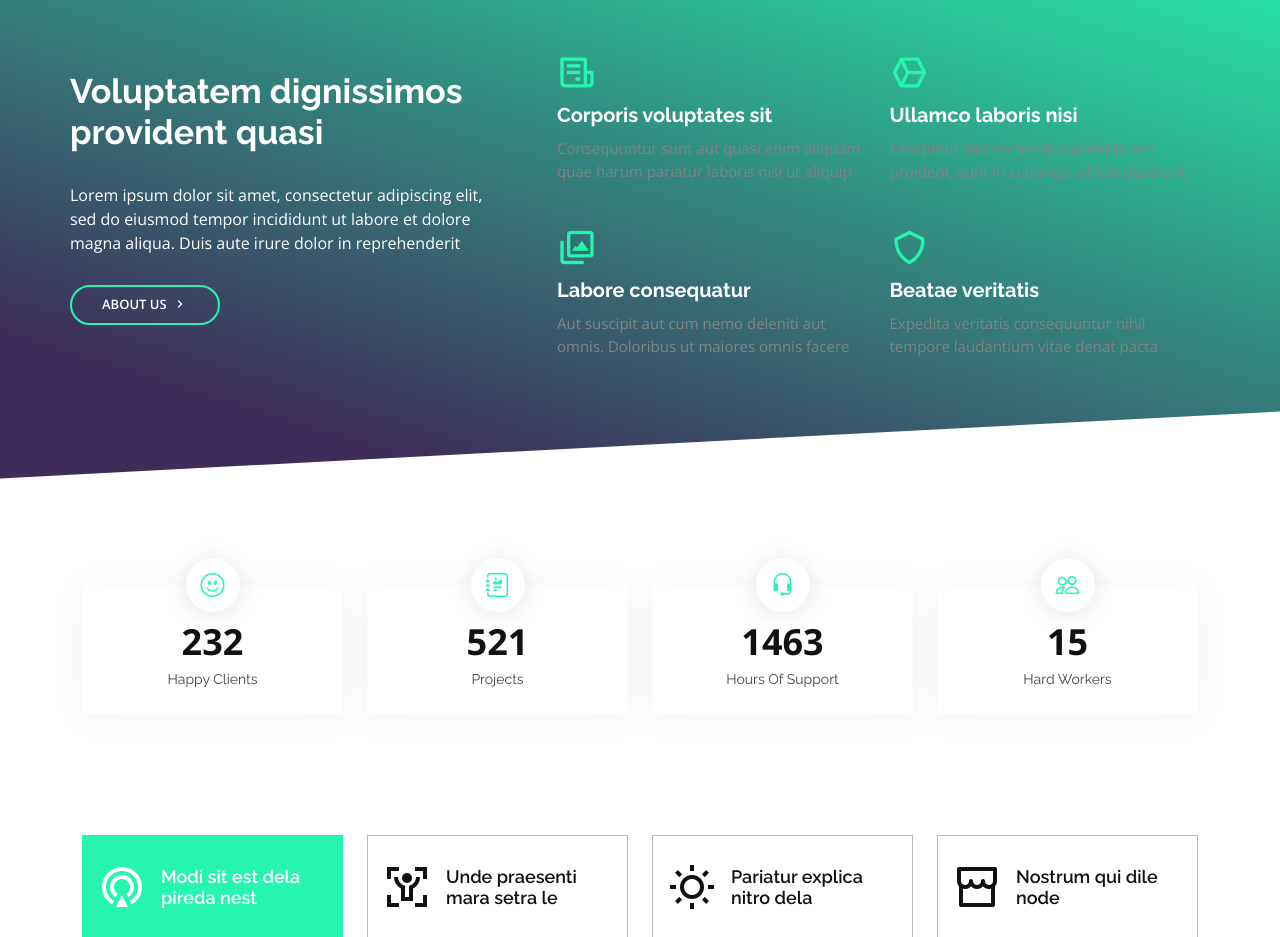
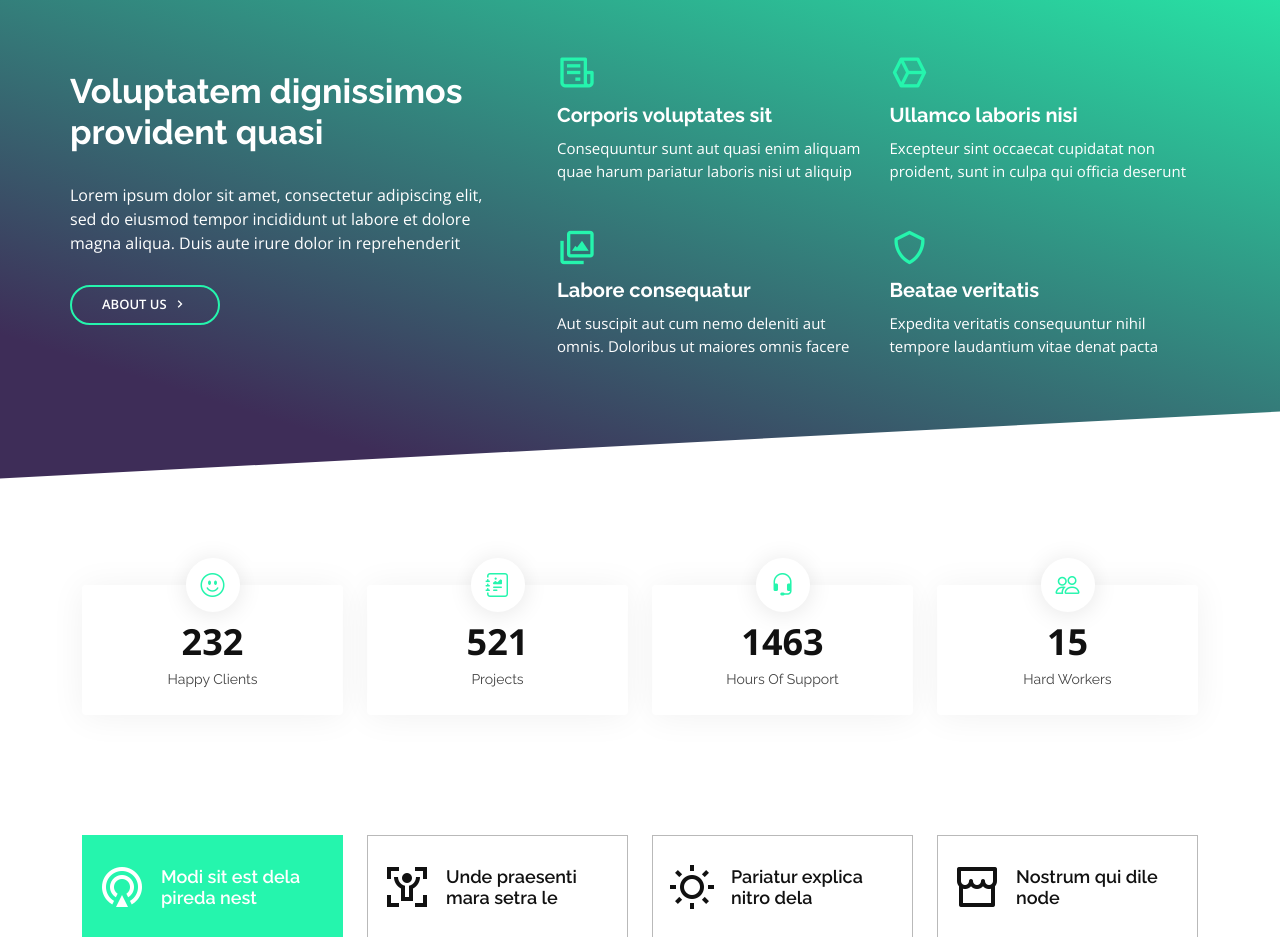
Before and after one commit to Baihanu/beemon, a plain HTML site: page index.html in a window 1280 px wide. Shown: the part 1120-2057 px from the top of the page. Drawn offline with nearby package versions, Linux system fonts and the light colour scheme.

Commit message:
mudando cor css

```diff
--- a/assets/css/style.css
+++ b/assets/css/style.css
@@ -540,7 +540,7 @@ section {
 }
 .about .icon-boxes .icon-box p {
   font-size: 15px;
-  color: #848484;
+  color: #fff;
 }
 @media (max-width: 1200px) {
   .about .content {
```
